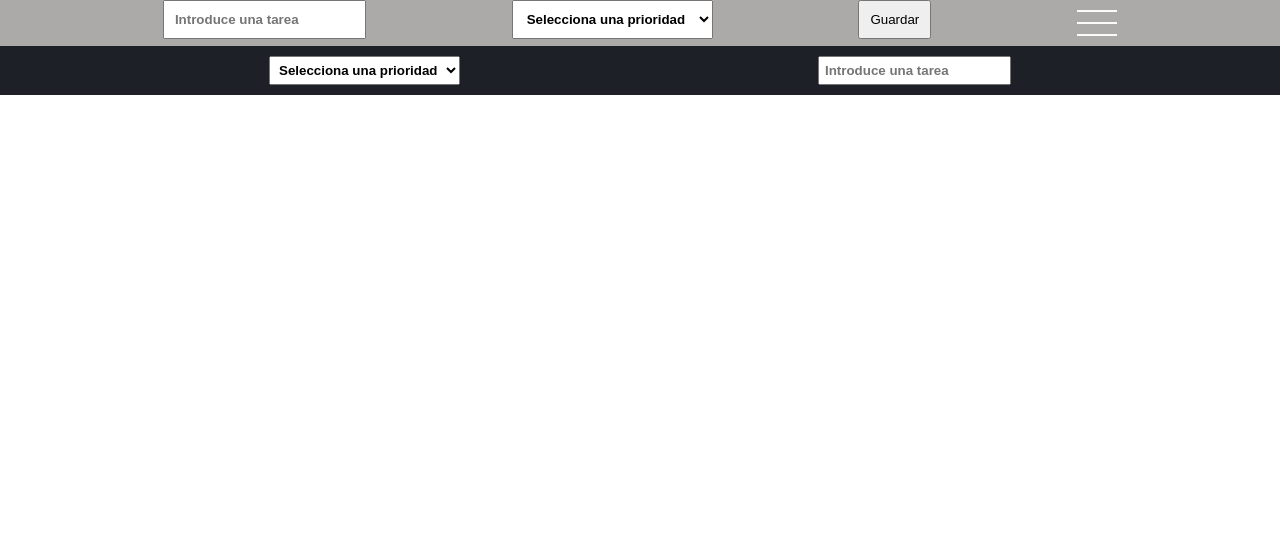
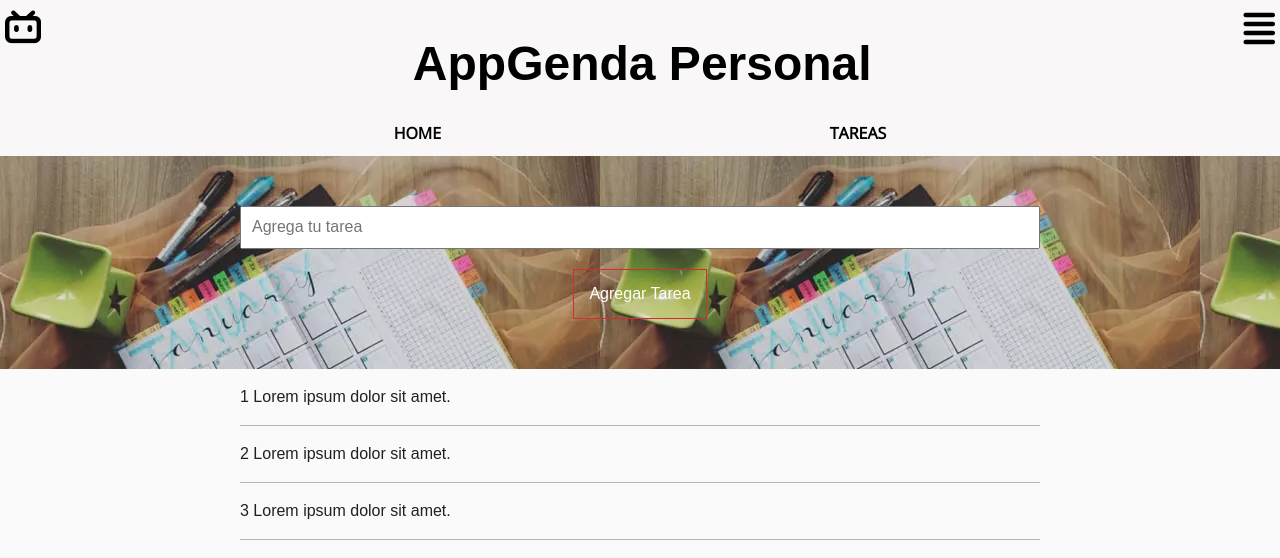
Before and after one commit to Mingo777/practica_2, a plain HTML site: page index.html in a window 1280 px wide. Drawn offline with nearby package versions, Linux system fonts and the light colour scheme.

Commit message:
Agenda de tareas

```diff
--- /dev/null
+++ b/css/estilos.css
@@ -0,0 +1,156 @@
+@import url(reset.css);
+@import url('https://fonts.googleapis.com/css2?family=Open+Sans:ital,wght@0,400;1,700&family=Oswald:wght@700&display=swap');
+@import url('https://cdnjs.cloudflare.com/ajax/libs/font-awesome/6.0.0-beta2/css/all.min.css');
+
+
+* {
+	margin: 0;
+	padding: 0;
+	box-sizing: border-box;
+}
+
+	:root {
+		--fuenteprincipal: 'Open Sans', sans-serif;
+		--fuentesecundaria: 'Oswald', sans-serif;
+		--colorprincipal: #f7ecec3d;
+		--colorsecundario: #c28c27fb;
+		--fontsize: 1.25em;
+		--margingrid: 10px;
+		--anchomaximo: 1100px;
+	}
+
+img {
+	display: block;
+	width: 100%;
+	height: auto;
+}
+
+body {
+
+	font-family: var(--fuenteprincipal);
+	font-size: var(var(--fontsize));
+}
+/* header */
+
+
+header{
+    background-color:var(--colorprincipal);
+    font-weight: bold;
+    padding: 5px;
+}
+
+header div nav ul {
+    font-family: var(--fuenteprincipal);
+    display: flex;
+    justify-content: space-evenly;
+
+}
+
+header div nav ul li a{
+    text-decoration: none;
+    color: black;
+
+}
+
+header div>div{
+    display: flex;
+    justify-content: space-between;
+    font-size: 150%;
+    margin-top: 3px;
+    margin-bottom: 5px;
+    font-weight: 800;
+}
+
+header div >div div{
+    cursor: pointer;
+}
+
+header div >div div:hover{
+    color: var(--colorsecundario);
+}
+
+header div nav {
+    margin-bottom: 10px;
+}
+
+header div nav ul li:hover a{
+    color: var(--colorsecundario);
+    transition: 1s;
+}
+
+
+/* fin de header */
+
+
+
+body {
+	background: #FAFAFA;
+	font-family: arial, helvetica, sans-serif;
+	font-size: 16px;
+}
+
+.wrap {
+	margin: auto;
+	max-width: 800px;
+	width: 90%;
+}
+
+.principal {
+	background-image: url('/images/agenda_02-1618969656.webp');
+
+	color: #fff;
+	padding: 50px 0;
+	width: 100%;
+}
+
+.principal .formulario {
+	color: #212121;
+	text-align: center;
+}
+
+.principal .formulario input[type=text] {
+	margin-bottom: 20px;
+	padding: 10px;
+	width: 100%;
+	color: black;
+}
+
+.principal .formulario input[type=text].error {
+	border: 5px solid #D32F2F;
+	color: red;
+}
+
+.principal .formulario .boton {
+	background: none;
+	border: 1px solid #D32F2F;
+	color: #fff;
+	display: inline-block;
+	font-size: 16px;
+	padding: 15px;
+}
+
+.principal .formulario .boton:hover {
+	background-color: red;
+	opacity: 0.7;
+	transition: 1s;
+}
+
+/* - Tareas - */
+.tareas .lista {
+	list-style: none;
+}
+
+.tareas .lista li {
+	border-bottom: 1px solid #B6B6B6;
+}
+
+.tareas .lista li a {
+	color: #212121;
+	display: block;
+	padding: 20px 0;
+	text-decoration: none;
+}
+
+.tareas .lista li a:hover {
+	text-decoration: line-through;
+}
--- a/css/style.css
+++ /dev/null
@@ -1,136 +0,0 @@
-@import url(reset.css);
-@import url('https://fonts.googleapis.com/css2?family=Open+Sans:ital,wght@0,400;1,700&family=Oswald:wght@700&display=swap');
-@import url('https://cdnjs.cloudflare.com/ajax/libs/font-awesome/6.0.0-beta2/css/all.min.css');
-
-
-*{
-    margin: 0;
-    padding: 0;
-    box-sizing: border-box;
-}
-
-img {
-    width: 100%;
-    height: auto;
-    display: block;
-}
-
-:root {
-    --fuenteprincipal: 'Open Sans', sans-serif;
-    --fuentesecundaria: 'Oswald', sans-serif;
-    --colorprincipal: #aca9a9;
-    --colorsecundario: #1e2027;
-    --fontsize: 1.25em;
-    --margingrid: 10px;
-    --anchomaximo: 1100px;
-}
-
-.container {
-    max-width: var(--anchomaximo);
-    margin: 0 auto;
-}
-
-body {
-    font-family: 'Open Sans', sans-serif;;
-    font-size: var(--fontsize);
-}
-
-
-
-/* inicio del header */
-header{
-
-    background-color: var(--colorprincipal);
-    font-family: var(--fuenteprincipal);
-
-}
-header #wrapper{
-    padding: 20px 0px;
-
-}
-
-header .container {
-    display: flex;
-    justify-content: space-around;
-    max-width: var(--anchomaximo);
-
-
-
-}
-
-header .container #tarea {
-    padding: 10px;
-    height: auto;
-    font-weight: bold;
-    margin-left: 0px;
-
-
-
-
-}
-
-header .container #prioridad{
-    padding: 10px;
-    font-weight: bold;
-    cursor: pointer;
-
-
-}
-
-
-header .container #botonGuardar input{
-    text-decoration: none;
-    padding: 10px;
-    cursor: pointer;
-
-}
-
-
-header .container .hamburguesaMenu {
-    float: right;
-    width: 2em;
-    cursor: pointer;
-}
-
-header .container .hamburguesaMenu div{
-    border-top: 2px solid rgb(252, 250, 250);
-    margin-top: 10px;
-    margin-bottom: 10px;
-}
-
-/* fin de header */
-
-
-
-/* inicio del main */
-
-main {
-    background-color: var(--colorsecundario);
-    padding: 10px;
-}
-
-
-main .container{
-    display: flex;
-    justify-content: space-around;
-    max-width: var(--anchomaximo);
-}
-
-main .container #prioridad {
-    padding: 5px;
-    font-weight: bold;
-    display: block;
-    cursor: pointer;
-
-}
-
-
-main .container #tarea {
-    padding: 5px;
-    height: auto;
-    font-weight: bold;
-
-
-}
-
-/* final del main */
--- a/index.html
+++ b/index.html
@@ -1,81 +1,56 @@
 <!DOCTYPE html>
-<html lang="es">
+<html lang="en">
 
 <head>
 	<meta charset="UTF-8">
-    <meta http-equiv="X-UA-Compatible" content="IE=edge">
-    <meta name="viewport" content="width=device-width, initial-scale=1.0">
-    <link rel="stylesheet" href="css/style.css">
-    <title>Practica 2 : Aplicación Agenda</title>
+	<meta name="viewport"
+		content="width=device-width, user-scalable=no, initial-scale=1.0, maximum-scale=1.0, minimum-scale=1.0">
+	<link rel="stylesheet" href="css/estilos.css">
+	<link rel="stylesheet" href="https://necolas.github.io/normalize.css/3.0.2/normalize.css">
+	<title>Lista de Tareas</title>
 </head>
 
 <body>
-
-    <div id="wrapper">
 	<header>
-            <div class="container">
-                <div>
-                    <input type="text" id="tarea" placeholder="Introduce una tarea">
+		<div class="wrapper">
+			<div id="home" class="overheader">
+				<div class="logo ">
+					<i class="fa-brands fa-bilibili"></i>
+				</div>
+				<h1>AppGenda Personal</h1>
+				<div class="burguer">
+					<i class="fas fa-align-justify"></i>
+				</div>
 			</div>
 
+			<nav class="navbar">
+				<ul>
+					<li class="nav1"><a id="active" href="#home">HOME</a></li>
+					<li class="nav2"><a href="#">TAREAS </a></li>
 
-                <div>
-                    <select id="prioridad">
-                        <option value="">Selecciona una prioridad</option>
-                        <option value="urgente">Mensual</option>
-                        <option value="semanal">semanal</option>
-                        <option value="diaria">Diario</option>
-                    </select>
-
+				</ul>
+			</nav>
+		</div>
+	</header>
+	<div class="principal">
+		<div class="wrap">
+			<form class="formulario" action="">
+				<input type="text" id="tareaInput" placeholder="Agrega tu tarea">
+				<input type="button" class="boton" id="btn-agregar" value="Agregar Tarea">
+			</form>
+		</div>
 	</div>
 
-                <div id="botonGuardar">
-                    <div>
-                        <input type="submit" value="Guardar" id="btnSave">
+	<div class="tareas">
+		<div class="wrap">
+			<ul class="lista" id="lista">
+				<li><a href="#">1 Lorem ipsum dolor sit amet.</a></li>
+				<li><a href="#">2 Lorem ipsum dolor sit amet.</a></li>
+				<li><a href="#">3 Lorem ipsum dolor sit amet.</a></li>
+			</ul>
 		</div>
 	</div>
-                <div class="hamburguesaMenu">
-                    <div></div>
-                    <div></div>
-                    <div></div>
-                </div>
-            </div>
-        </header>
-
-        <main>
-            <div class="container">
-
-                <div>
-                    <select id="prioridad">
-                        <option value="">Selecciona una prioridad</option>
-                        <option value="urgente">Mensual</option>
-                        <option value="semanal">semanal</option>
-                        <option value="diaria">Diario</option>
-                    </select>
-                </div>
-
-                <div>
-                    <input type="text" id="tarea" placeholder="Introduce una tarea">
-                </div>
-
-
-
-
-
-            </div>
-
-        </main>
-
-
-
-        <footer></footer>
-
-
-    </div>
-
-
-    <script src="js/controller.js"></script>
-    <script src="js/view.js"></script>
+	<script src="js/main.js"></script>
 </body>
 
 </html>
--- /dev/null
+++ b/js/main.js
@@ -0,0 +1,58 @@
+
+// Variables
+var lista = document.getElementById("lista"),
+	tareaInput = document.getElementById("tareaInput"),
+	btnNuevaTarea = document.getElementById("btn-agregar");
+
+// Funciones
+var agregarTarea = function () {
+	var tarea = tareaInput.value,
+		nuevaTarea = document.createElement("li"),
+		enlace = document.createElement("a"),
+		contenido = document.createTextNode(tarea);
+
+	if (tarea === "") {
+		tareaInput.setAttribute("placeholder", "Agrega una tarea valida");
+		tareaInput.className = "error";
+		return false;
+	}
+
+	// Agregamos el contenido al enlace
+	enlace.appendChild(contenido);
+	// Le establecemos un atributo href
+	enlace.setAttribute("href", "#");
+	// Agrergamos el enlace (a) a la nueva tarea (li)
+	nuevaTarea.appendChild(enlace);
+	// Agregamos la nueva tarea a la lista
+	lista.appendChild(nuevaTarea);
+
+	tareaInput.value = "";
+
+	for (var i = 0; i <= lista.children.length - 1; i++) {
+		lista.children[i].addEventListener("click", function () {
+			this.parentNode.removeChild(this);
+		});
+	}
+
+};
+var comprobarInput = function () {
+	tareaInput.className = "";
+	teareaInput.setAttribute("placeholder", "Agrega tu tarea");
+};
+
+var eleminarTarea = function () {
+	this.parentNode.removeChild(this);
+};
+
+// Eventos
+
+// Agregar Tarea
+btnNuevaTarea.addEventListener("click", agregarTarea);
+
+// Comprobar Input
+tareaInput.addEventListener("click", comprobarInput);
+
+// Borrando Elementos de la lista
+for (var i = 0; i <= lista.children.length - 1; i++) {
+	lista.children[i].addEventListener("click", eleminarTarea);
+}
```
Also changed, not shown: images/agenda_02-1618969656.webp (added), js/controller.js (deleted), js/view.js (deleted). Lines whose indentation alone changed are shown as unchanged.
